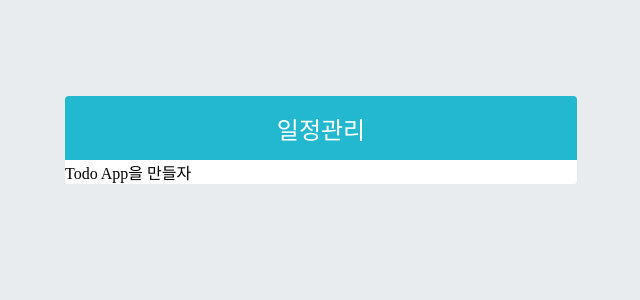
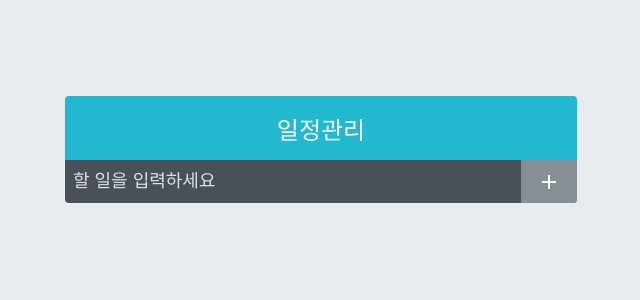
Before and after one commit to dev-93/todo-app, a React (Create React App) app: page / in a window 1280 px wide. Shown: the top 300 px of the page, without its empty margins (319-959 px from the left). Built offline with nearby package versions, Linux system fonts and the light colour scheme.

Commit message:
UI - TodoInsert 스타일 생성

```diff
--- a/src/App.js
+++ b/src/App.js
@@ -1,8 +1,13 @@
 import React from "react";
 import TodoTemplate from "./components/TodoTemplate";
+import TodoInsert from "./components/TodoInsert";
 
 function App() {
-    return <TodoTemplate>Todo App을 만들자</TodoTemplate>;
+    return (
+        <TodoTemplate>
+            <TodoInsert />
+        </TodoTemplate>
+    );
 }
 
 export default App;
--- /dev/null
+++ b/src/components/TodoInsert.js
@@ -0,0 +1,16 @@
+import React from "react";
+import { MdAdd } from "react-icons/md";
+import "./TodoInsert.scss";
+
+const TodoInsert = () => {
+    return (
+        <form className="TodoInsert">
+            <input placeholder="할 일을 입력하세요" />
+            <button type="submit">
+                <MdAdd />
+            </button>
+        </form>
+    );
+};
+
+export default TodoInsert;
--- /dev/null
+++ b/src/components/TodoInsert.scss
@@ -0,0 +1,37 @@
+.TodoInsert {
+    display: flex;
+    background: #495057;
+
+    input {
+        background: none;
+        outline: none;
+        border: none;
+        padding: 0.5rem;
+        font-size: 1.125rem;
+        line-height: 1.5;
+        color: #fff;
+
+        &::placeholder {
+            color: #dee2e6;
+        }
+
+        flex: 1;
+    }
+
+    button {
+        background: none;
+        outline: none;
+        border: none;
+        background: #868e96;
+        color: #fff;
+        padding: 0 1rem;
+        font-size: 1.5rem;
+        display: flex;
+        align-items: center;
+        cursor: pointer;
+        transition: 0.1s background ease-in;
+        &:hover {
+            background: #adb5bd;
+        }
+    }
+}
```
